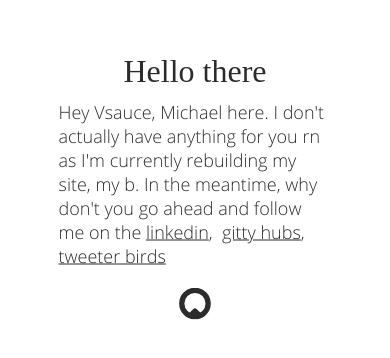
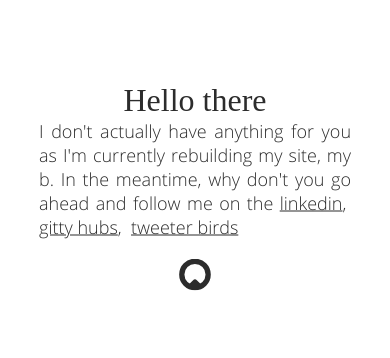
Before and after one commit to cristobalwee/porfolio, a plain HTML site: page index.html in a window 390 px wide. Shown: the part 192-550 px from the top of the page. Drawn offline with Linux system fonts and the light colour scheme; a web font is replaced by a local one.

Commit message:
Style fixes

```diff
--- a/base.css
+++ b/base.css
@@ -45,12 +45,13 @@ h1 {
   font-family: 'Inknut', serif;
   text-align: center;
   font-size: 2rem;
+  margin-bottom: -10px;
 }
 
 p {
-  padding: 10px 25vw;
+  padding: 10px 30vw;
   font-family: 'Open-sans', sans-serif;
-  text-align: left;
+  text-align: justify;
 }
 
 a {
@@ -77,4 +78,8 @@ img {
   body > div {
     top: 45vh;
   }
+
+  p {
+    padding: 10px 10vw;
+  }
 }
--- a/index.html
+++ b/index.html
@@ -10,7 +10,7 @@
     <div>
       <h1 classname='title'>Hello there</h1>
       <p classname='content'>
-        Hey Vsauce, Michael here. I don't actually have anything for you rn as I'm currently rebuilding my site, my b.
+        I don't actually have anything for you as I'm currently rebuilding my site, my b.
         In the meantime, why don't you go ahead and follow me on the
         <a href='https://www.linkedin.com/in/cristobal-grana-samanez/' target='_blank' rel='noreferrer'>linkedin</a>,&nbsp;
         <a href='https://github.com/cristobalwee' target='_blank' rel='noreferrer'>gitty hubs</a>,&nbsp;
```
